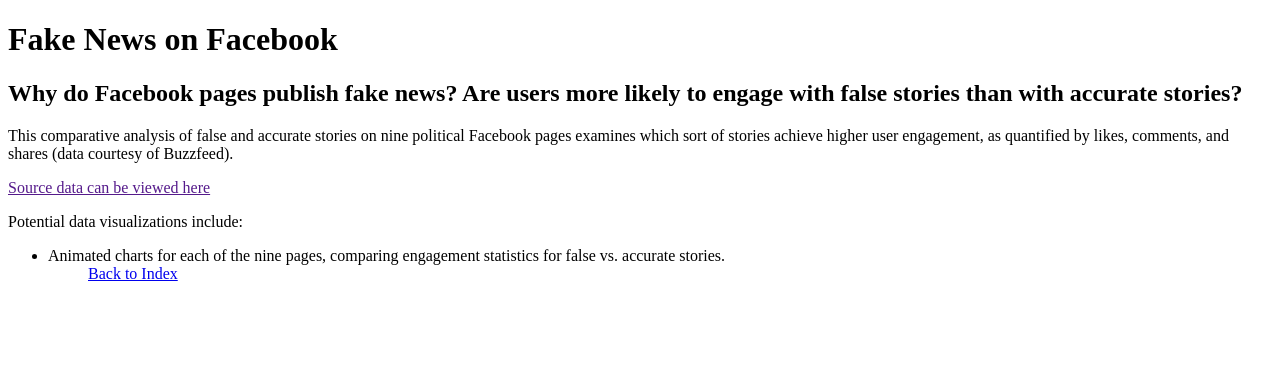
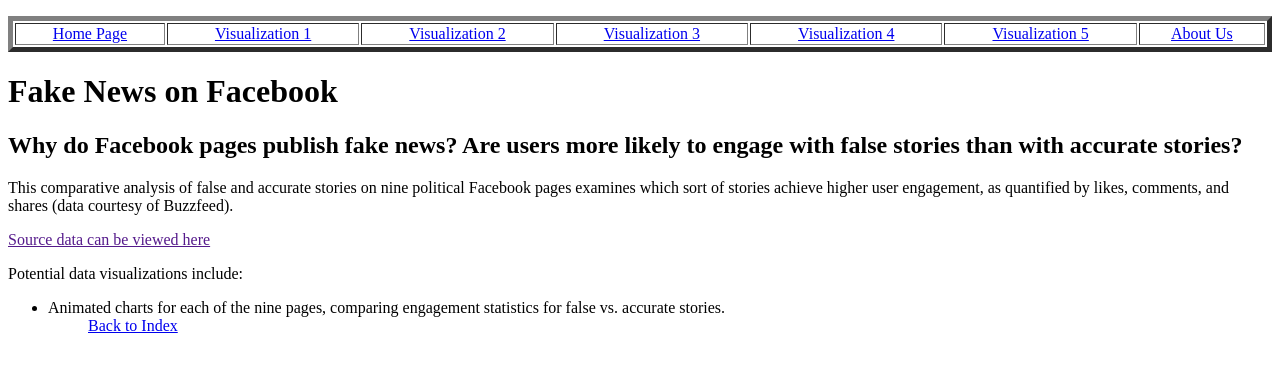
Before and after one commit to oliver-backes/our-website, a plain HTML site: page visualization_2.html in a window 1280 px wide. Drawn offline with Linux system fonts and the light colour scheme.

Commit message:
add menu bar to visualizations 2, 3, and 4

```diff
--- a/visualization_2.html
+++ b/visualization_2.html
@@ -1,6 +1,20 @@
 <!DOCTYPE html>
 <html>
 <body>
+
+<p>
+	<table border="5" width=100%>
+		<tr align=center>
+			<td><a href="index.html">Home Page</a></td>
+			<td><a href="visualization_1.html">Visualization 1</a></td>
+			<td><a href="visualization_2.html">Visualization 2</a></td>
+			<td><a href="visualization_3.html">Visualization 3</a></td>
+			<td><a href="visualization_4.html">Visualization 4</a></td>
+			<td><a href="visualization_5.html">Visualization 5</a></td>
+			<td><a href="about_us.html">About Us</a></td>
+		</tr>
+	</table>
+</p>
 
 <h1>Fake News on Facebook</h1>
 <h2>Why do Facebook pages publish fake news? Are users more likely to engage with false stories than with accurate stories?</h2>
```
Also changed, not shown: visualization_3.html (+22 -9 lines), visualization_4.html (+13 -0 lines).
